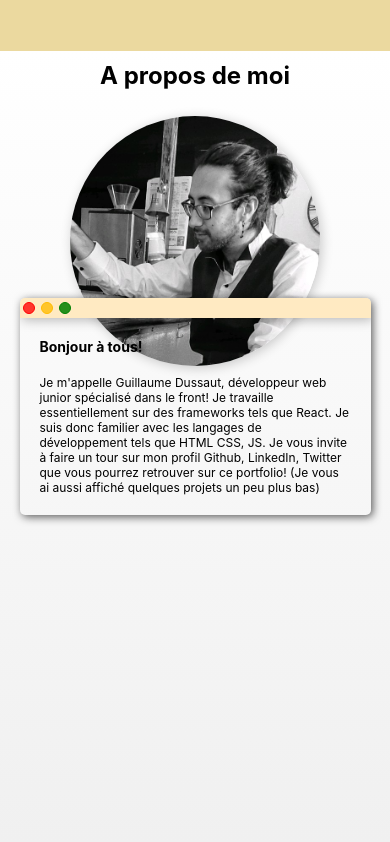
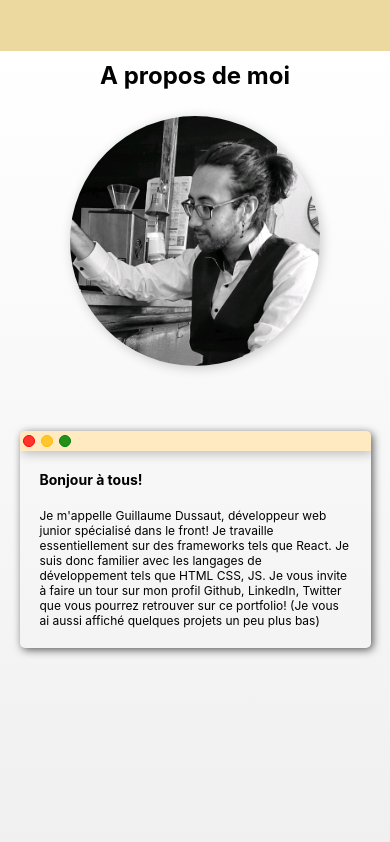
Before and after one commit to GuillaumeDussaut/Mon-portfolio, a React (Create React App) app: page / in a window 390 px wide. Shown: the part 793-1635 px from the top of the page. Built offline with nearby package versions, Linux system fonts and the light colour scheme; some icons are missing.

Commit message:
ajustement des fichier json pour les experiences

```diff
--- a/src/App.scss
+++ b/src/App.scss
@@ -282,7 +282,7 @@ header {
       height: auto;
       margin: 10px 0;
       position: absolute;
-      bottom: 370px;
+      top: 370px;
       .barre-top {
         height: 20px;
         .btn-1,
```
